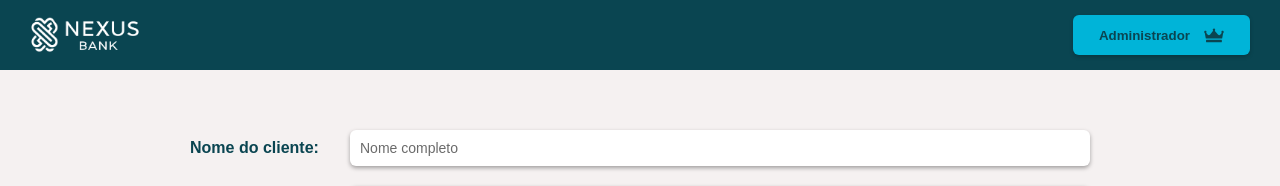
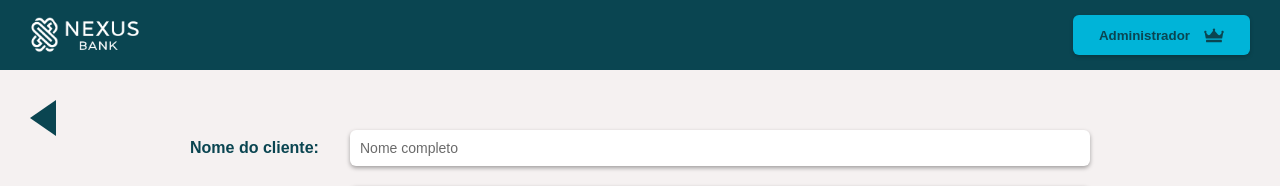
Before and after one commit to Samelafarias/Gerenciamento-de-senhas, a React (Vite) app in the folder Frontend/: page /dados in a window 1280 px wide. Shown: the top 186 px of the page. Built offline with nearby package versions, Linux system fonts and the light colour scheme.

Commit message:
Adicionando botão de voltar

```diff
--- a/Frontend/src/pages/Dados.css
+++ b/Frontend/src/pages/Dados.css
@@ -62,6 +62,23 @@
   display: flex;
   justify-content: center;
   margin-top: 60px;
+}
+
+.dados-back {
+  position: absolute;
+  top: 100px;
+  left: 30px;
+  width: 0;
+  height: 0;
+  border-top: 18px solid transparent;
+  border-bottom: 18px solid transparent;
+  border-right: 26px solid #0A4551;
+  cursor: pointer;
+  transition: border-right-color 0.2s;
+}
+
+.dados-back:hover {
+  border-right-color: #0189a4;
 }
 
 /* formulário */
--- a/Frontend/src/pages/Dados.jsx
+++ b/Frontend/src/pages/Dados.jsx
@@ -14,6 +14,11 @@ function Dados() {
 
       {/* body da página */}
       <main className="dados-main">
+
+        {/* seta de voltar */}
+        <div className="dados-back" onClick={() => window.history.back()}>
+        </div>
+
         <form className="dados-form">
           <div className="dados-form-group">
             <label htmlFor="nome">Nome do cliente:</label>
```
